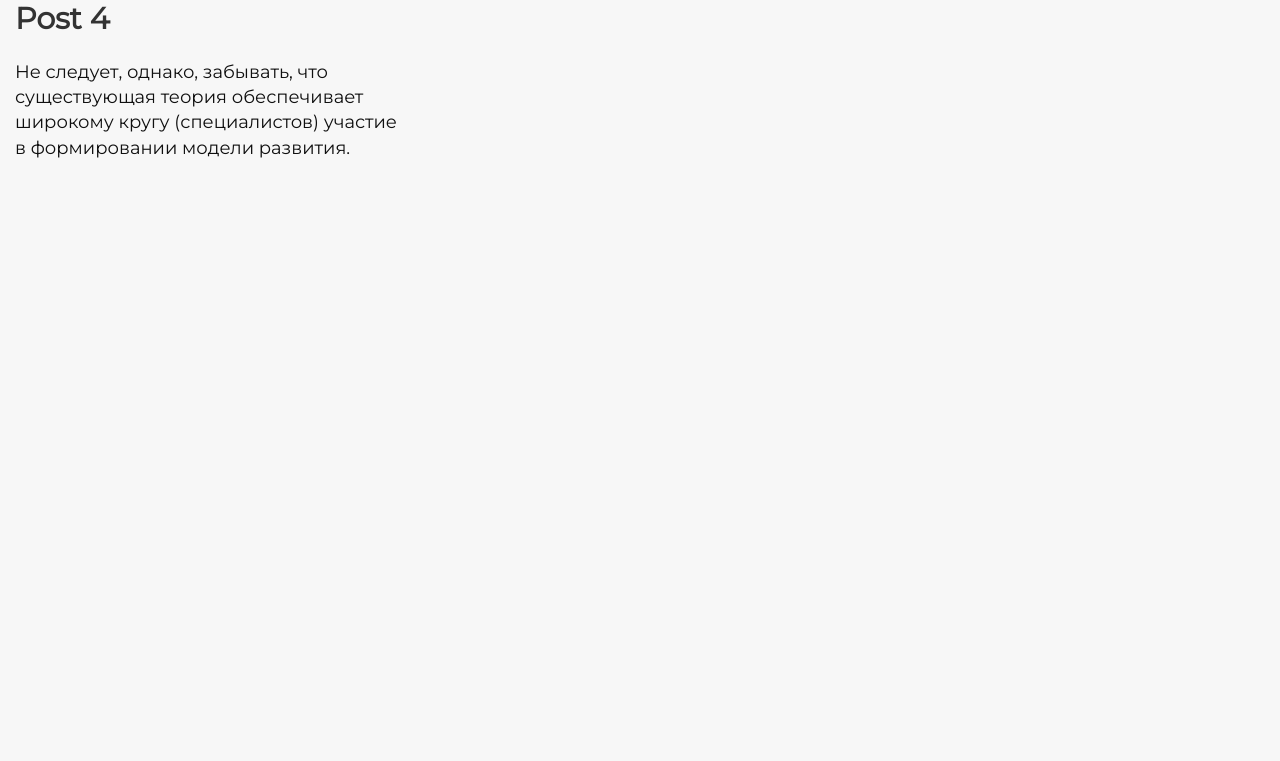
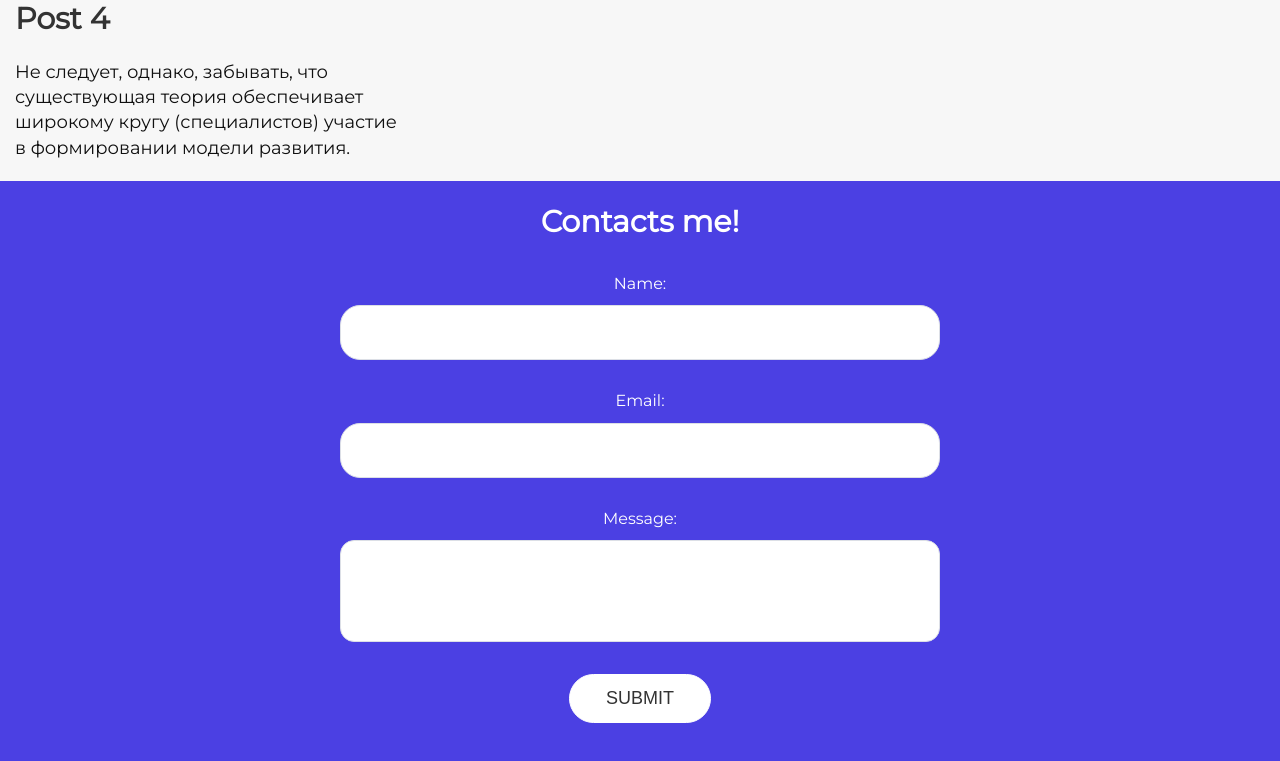
Before and after one commit to karyna4k/Blog, a Nuxt app: page / in a window 1280 px wide. Shown: the part 1254-2015 px from the top of the page. Before the commit the page ends 1435 px from the top, so only its background shows below. Built offline with nearby package versions, Linux system fonts and the light colour scheme.

Commit message:
feat: add Contacts component

```diff
--- /dev/null
+++ b/components/Contacts.vue
@@ -0,0 +1,56 @@
+<template lang="pug">
+section.contacts
+  .container
+    h2.title Contacts me!
+    form.contacts__form(@submit.prevent="onSubmit")
+      label Name:
+      input(v-model="user.name")
+      label Email:
+      input(v-model="user.email")
+      label Message:
+      textarea(v-model="user.text")
+      .contacts__control
+        button.btn.btnWhite Submit
+</template>
+
+<script>
+export default {
+  data () {
+    return {
+      user: {
+        name: "",
+        email: "",
+        text: "",
+      },
+    };
+  },
+  methods: {
+    onSubmit () {
+      console.log(this.user);
+    },
+  },
+};
+</script>
+
+<style lang="scss">
+.contacts {
+  background-color: #4b40e3;
+  color: #fff;
+
+  h2 {
+    color: #fff;
+    text-align: center;
+  }
+
+  &__form {
+    max-width: 600px;
+    margin: 30px auto;
+  }
+
+  &__control {
+    display: flex;
+    justify-content: center;
+    margin: 32px;
+  }
+}
+</style>
--- a/pages/index.vue
+++ b/pages/index.vue
@@ -3,18 +3,21 @@
   Promo
   Intro(title="My last posts")
   Posts(:posts="posts")
+  Contacts
 </template>
 
 <script>
 import Promo from "@/components/Promo.vue";
 import Intro from "@/components/UI/Intro.vue";
 import Posts from "@/components/Blog/Posts.vue";
+import Contacts from "@/components/Contacts.vue";
 
 export default {
   components: {
     Promo,
     Intro,
-    Posts
+    Posts,
+    Contacts
   },
   data () {
     return {
```
